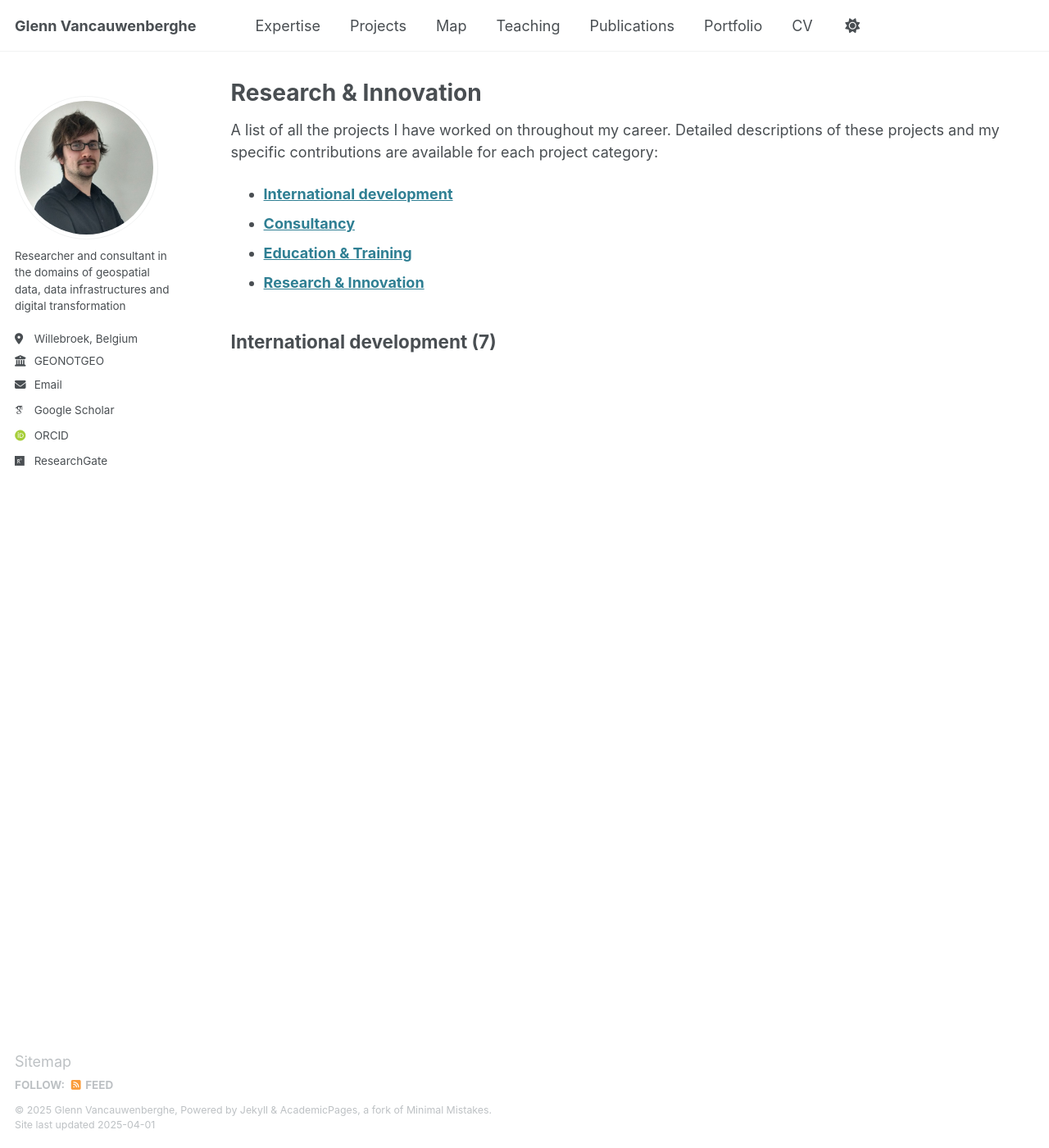
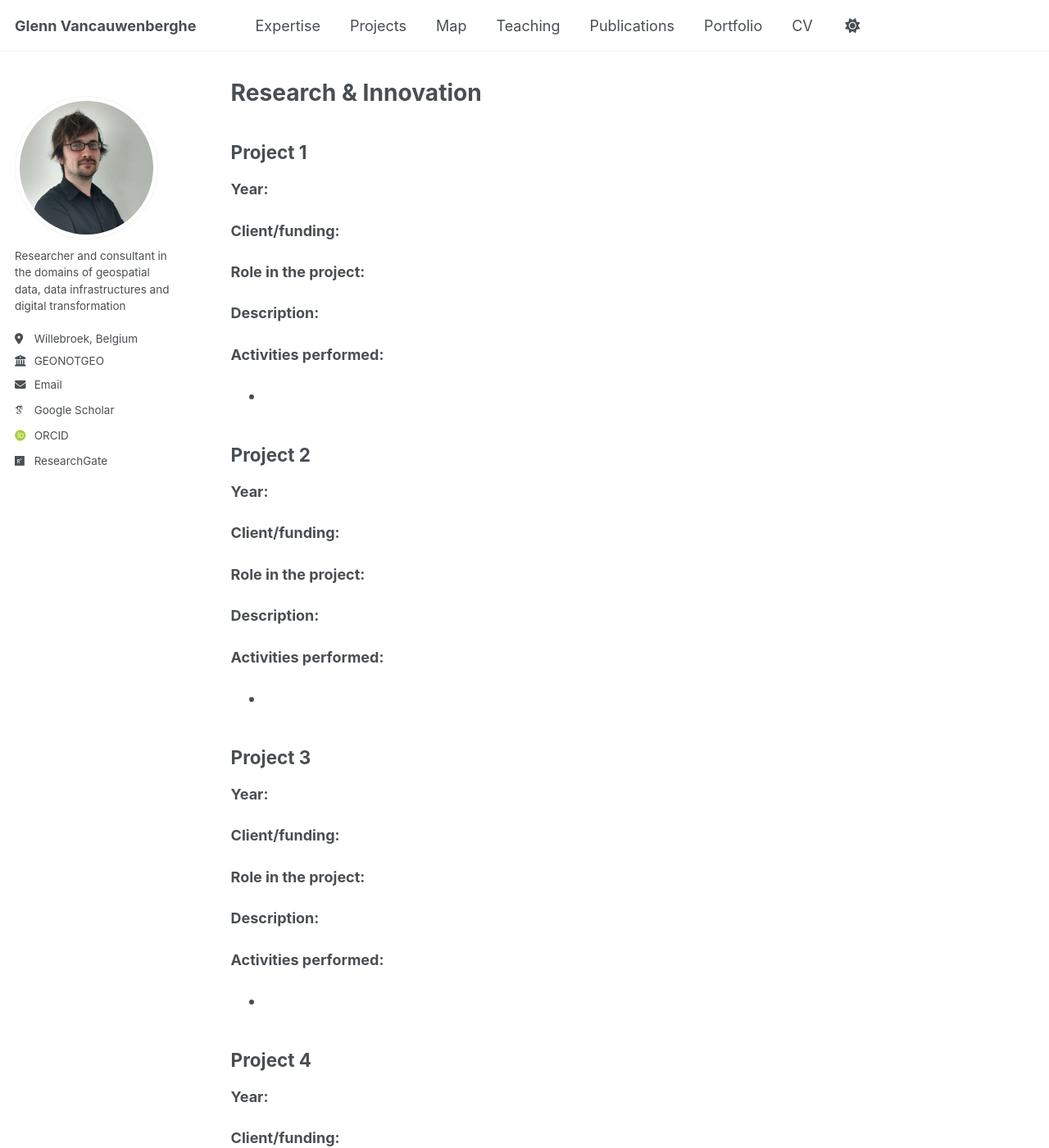
Before and after one commit to GVancauwenberghe/gvancauwenberghe.github.io, a Jekyll site: the page built from _pages/research.md, in a window 1280 px wide and 1400 px high. Shown: the whole window at 82% size. Built offline with Jekyll 4.4.1, drawn with Linux system fonts in a browser that asks for light colours; some web fonts are replaced; some of the changed text lies outside the part shown.

Commit message:
Update research.md

```diff
--- a/_pages/research.md
+++ b/_pages/research.md
@@ -7,11 +7,98 @@
 
 {% include base_path %}
 
-A list of all the projects I have worked on throughout my career. Detailed descriptions of these projects and my specific contributions are available for each project category:
-* [**International development**](https://gvancauwenberghe.github.io/projects)
-* [**Consultancy**](https://gvancauwenberghe.github.io/projects)
-* [**Education & Training**](https://gvancauwenberghe.github.io/projects)
-* [**Research & Innovation**](https://gvancauwenberghe.github.io/projects)
+## Project 1
+**Year:**
 
+**Client/funding:**
 
-## International development (7)
+**Role in the project:**
+
+**Description:**
+
+**Activities performed:**
+*
+
+## Project 2
+**Year:**
+
+**Client/funding:**
+
+**Role in the project:**
+
+**Description:**
+
+**Activities performed:**
+*
+
+## Project 3
+**Year:**
+
+**Client/funding:**
+
+**Role in the project:**
+
+**Description:**
+
+**Activities performed:**
+*
+
+## Project 4
+**Year:**
+
+**Client/funding:**
+
+**Role in the project:**
+
+**Description:**
+
+**Activities performed:**
+*
+
+## Project 5
+**Year:**
+
+**Client/funding:**
+
+**Role in the project:**
+
+**Description:**
+
+**Activities performed:**
+*
+
+## Project 6
+**Year:**
+
+**Client/funding:**
+
+**Role in the project:**
+
+**Description:**
+
+**Activities performed:**
+*
+
+## Project 7
+**Year:**
+
+**Client/funding:**
+
+**Role in the project:**
+
+**Description:**
+
+**Activities performed:**
+*
+
+## Project 8
+**Year:**
+
+**Client/funding:**
+
+**Role in the project:**
+
+**Description:**
+
+**Activities performed:**
+*
```
